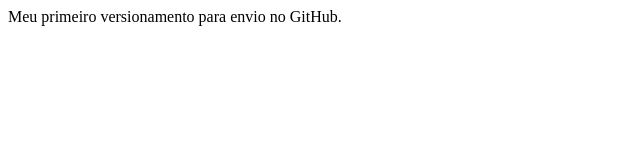
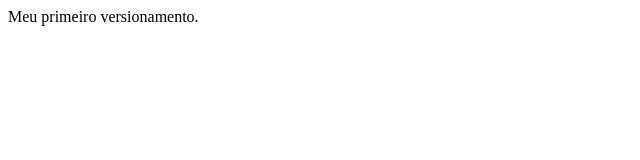
Before and after one commit to altairbarbosa/projeto_versionado, a plain HTML site: page index.html in a window 1280 px wide. Shown: the whole page, without its empty margins (0-640 px from the left). Drawn offline with Linux system fonts and the light colour scheme.

Commit message:
terceiro commit

```diff
--- a/index.html
+++ b/index.html
@@ -1,5 +1,5 @@
 <html>
     <body>
-        Meu primeiro versionamento para envio no GitHub.
+        Meu primeiro versionamento.
     </body>
 </html>
```
